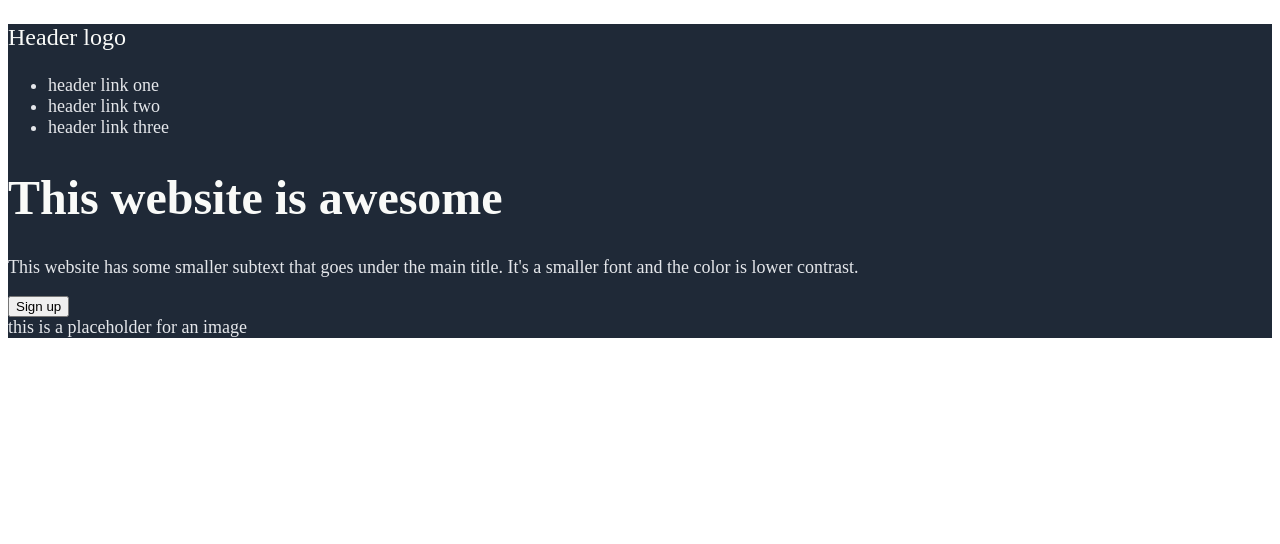
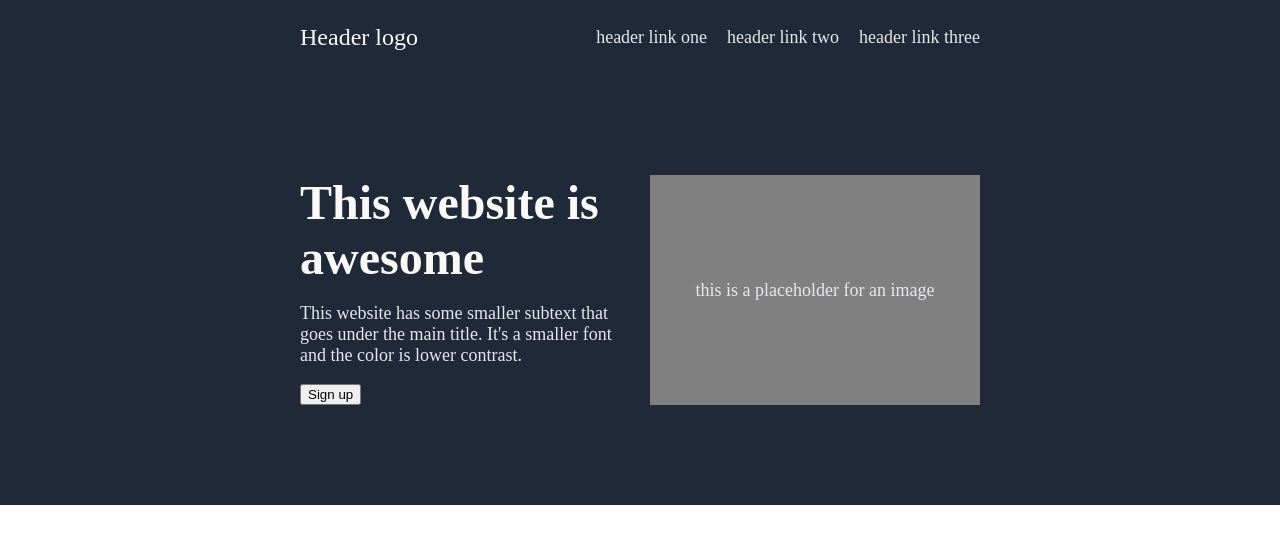
Before and after one commit to ckauj/odin-landing-page, a plain HTML site: page index.html in a window 1280 px wide. Drawn offline with Linux system fonts and the light colour scheme.

Commit message:
Add styling to first section

```diff
--- a/style.css
+++ b/style.css
@@ -1,10 +1,21 @@
+body {
+    margin: 0;
+}
+
 #first-section {
     background-color: #1F2937;
+    padding-left: 300px;
+    padding-right: 300px;
 }
 
 #header .logo {
     font-size: 24px;
     color: #F9FAF8;
+}
+
+#header,
+#top-content {
+    padding-bottom: 100px;
 }
 
 #header ul,
@@ -18,4 +29,41 @@
     font-size: 48px;
     font-weight: bolder;
     color: #F9FAF8;
+    margin: 0;
 }
+
+ul {
+    list-style: none;
+    display: flex;
+    gap: 20px;
+}
+
+#header {
+    display: flex;
+    align-items: center;
+    justify-content: space-between;
+}
+
+#top-content {
+    display: flex;
+    gap: 20px;
+}
+
+.second {
+    display: flex;
+    align-items: center;
+    justify-content: center;
+    background-color: grey;
+    flex: 1;
+}
+
+
+.first {
+    display: flex;
+    flex-direction: column;
+    flex: 1;
+}
+
+.first button {
+    margin-right: auto;
+}
```
